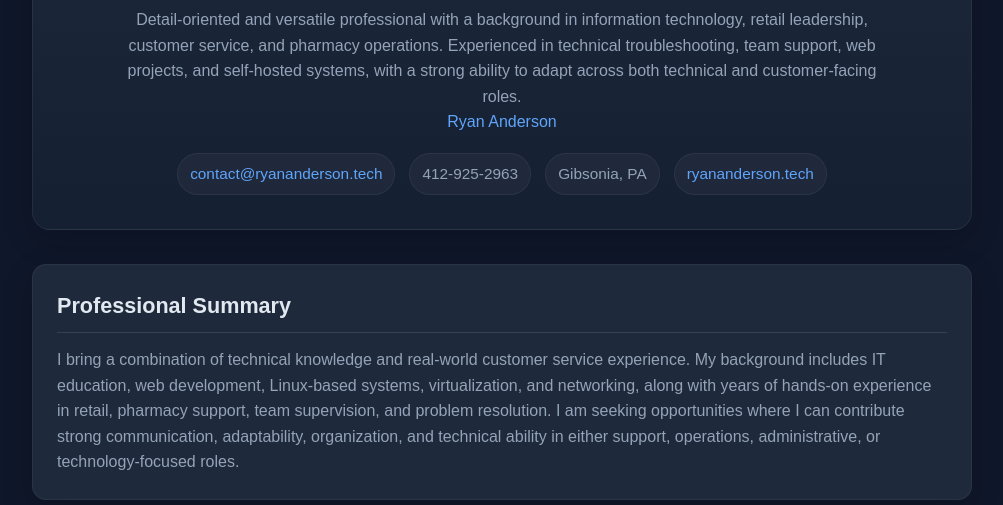
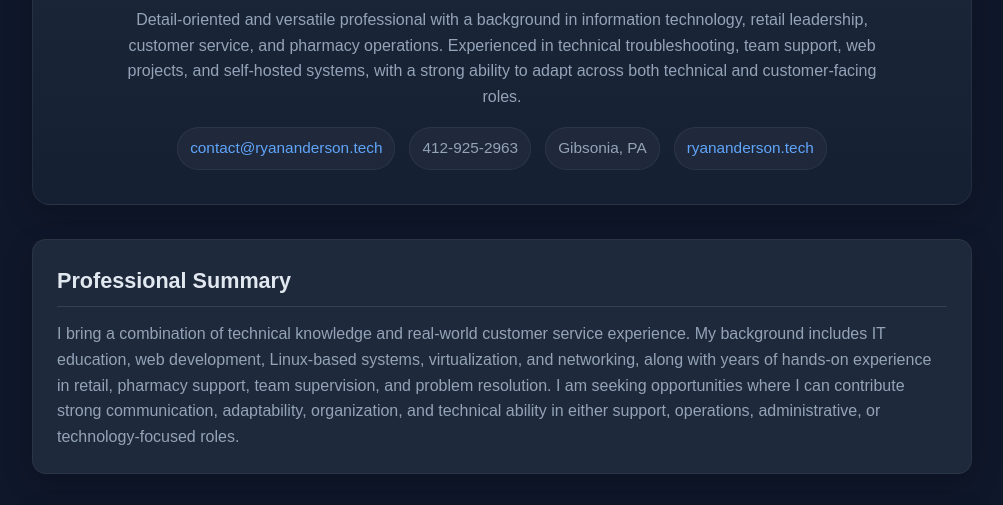
Before and after one commit to RBES006/WebResume, a plain HTML site: page index.html in a window 1280 px wide. Shown: the part 283-788 px from the top of the page, without its empty margins (138-1141 px from the left). Drawn offline with Linux system fonts and the light colour scheme.

Commit message:
Fix HTML encoding issues in index.html

```diff
--- a/index.html
+++ b/index.html
@@ -335,7 +335,7 @@
           team support, web projects, and self-hosted systems, with a strong ability to adapt across both
           technical and customer-facing roles.
         </p>
-<div class="badge-base LI-profile-badge" data-locale="en_US" data-size="medium" data-theme="dark" data-type="VERTICAL" data-vanity="ryan-anderson-87347b271" data-version="v1"><a class="badge-base__link LI-simple-link" href="https://www.linkedin.com/in/ryan-anderson-87347b271?trk=profile-badge">Ryan Anderson</a></div>
+<div class="badge-base LI-profile-badge" data-locale="en_US" data-size="medium" data-theme="dark" data-type="VERTICAL" data-vanity="ryan-anderson-87347b271" data-version="v1"><a class="badge-base__link LI-simple-link" href="https://www.linkedin.com/in/ryan-anderson-87347b271?trk=profile-badge"></a></div>
 
         <div class="contact-row" id="contact">
           <a href="mailto:contact@ryananderson.tech">contact@ryananderson.tech</a>
```
